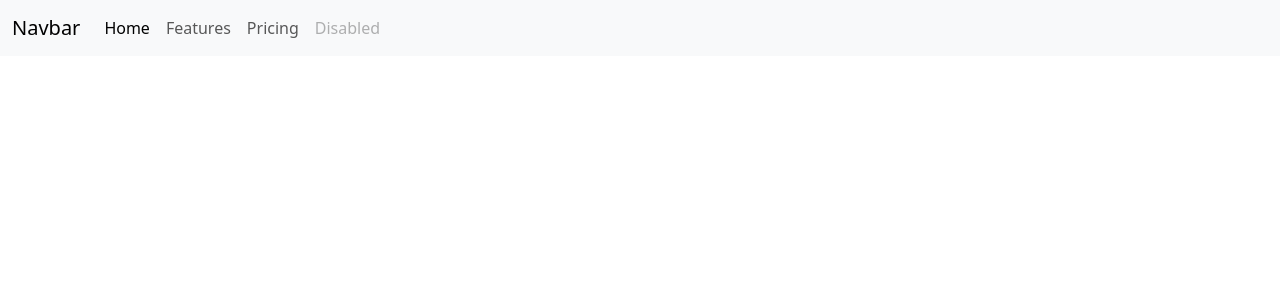
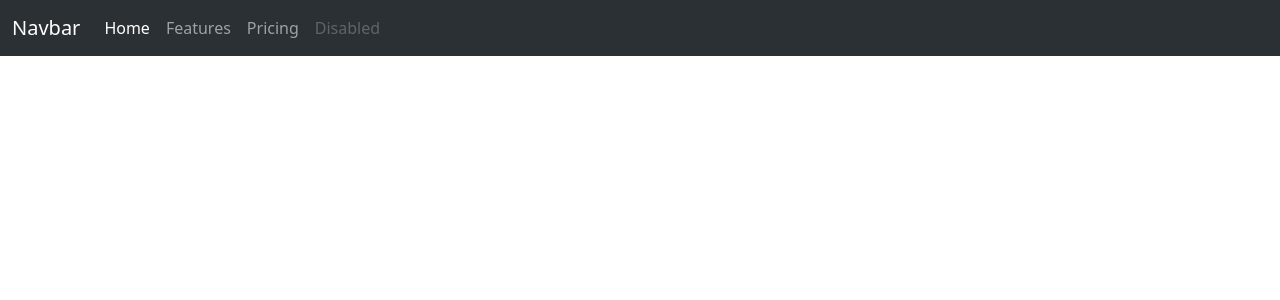
Before and after one commit to Asna1303/NEWS-MAG-REACT-BOOTSTRAP, a React (Create React App) app: page / in a window 1280 px wide. Shown: the top 300 px of the page. Built offline with nearby package versions, Linux system fonts and the light colour scheme.

Commit message:
navbar chnaged todark color

```diff
--- a/src/Components/Navbar.jsx
+++ b/src/Components/Navbar.jsx
@@ -2,7 +2,7 @@
 
 const Navbar = () => {
   return (
-    <nav class="navbar navbar-expand-lg bg-body-tertiary">
+    <nav class="navbar navbar-expand-lg bg-body-tertiary"  data-bs-theme="dark">
     <div class="container-fluid">
       <a class="navbar-brand" href="#">Navbar</a>
       <button class="navbar-toggler" type="button" data-bs-toggle="collapse" data-bs-target="#navbarNav" aria-controls="navbarNav" aria-expanded="false" aria-label="Toggle navigation">
```
